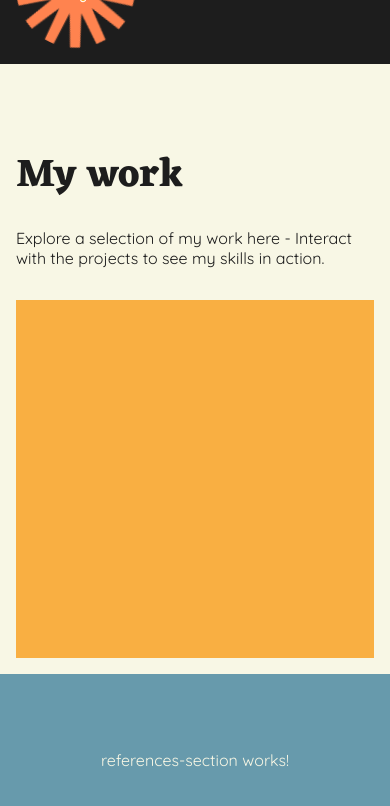
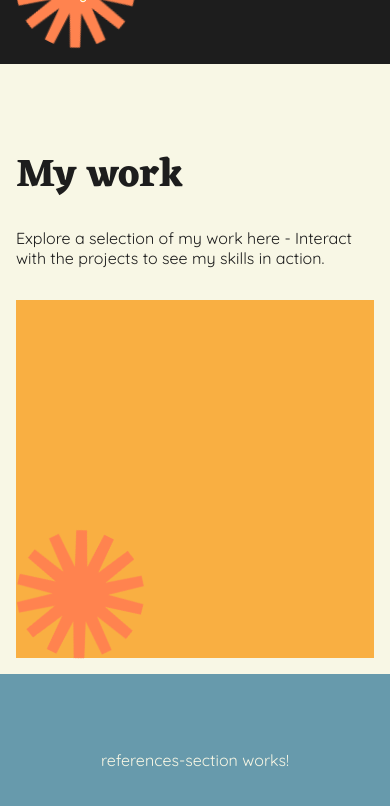
Before and after one commit to elma1989/portfolio, an Angular app: page / in a window 390 px wide. Shown: the part 2516-3322 px from the top of the page. Built offline with nearby package versions, Linux system fonts and the light colour scheme.

Commit message:
chore: Updated ProjectsComponent - Added flower

```diff
--- a/src/app/main-content/projects-section/projects-section.component.css
+++ b/src/app/main-content/projects-section/projects-section.component.css
@@ -0,0 +1,3 @@
+.flower {
+    animation: rotate 6000ms linear infinite;
+}
--- a/src/app/main-content/projects-section/projects-section.component.html
+++ b/src/app/main-content/projects-section/projects-section.component.html
@@ -12,8 +12,12 @@
         <div class="projects-area size-full
         flex flex-col lg:flex-row gap-8">
             <div class="preview aspect-square bg-{{ projects[index()].background }}
-            w-full lg:w-auto lg:h-full px-4 lg:px-8
-            flex justify-center items-center"></div>
+            w-full lg:w-auto lg:h-full px-4 lg:px-8 relative
+            flex justify-center items-center">
+                <img src="assets/img/04_projects/flower-{{ projects[index()].flower }}.png"
+                class="flower size-32 lg:size-36
+                absolute bottom-0 left-0">
+            </div>
         </div>
     </div>
 </div>
```
Also changed, not shown: 1 other file (tests, documents, lock files or other folders).
